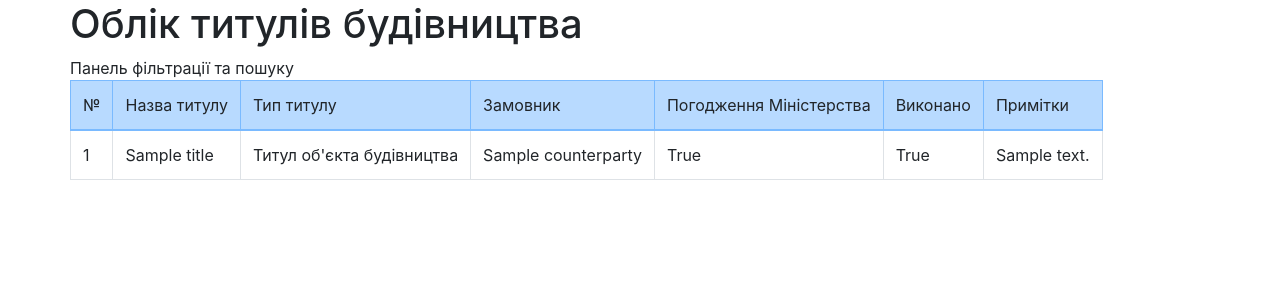
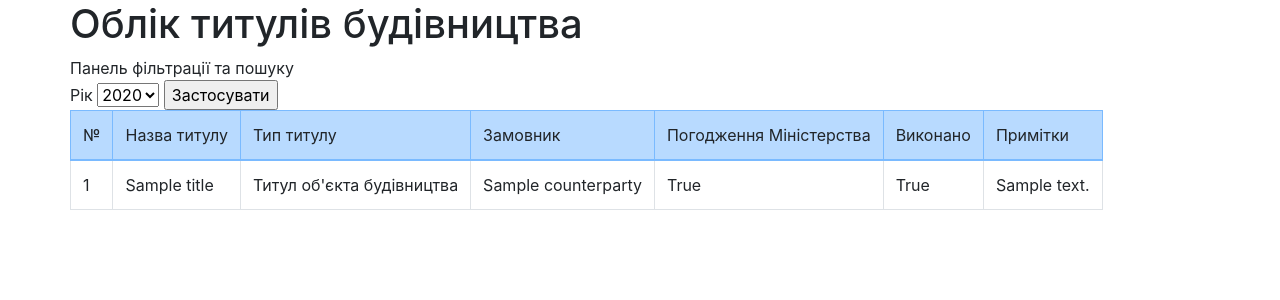
Before and after one commit to tdorosh-ps/learn.django-titles, a Django app: page /titles/ in a window 1280 px wide. Shown: the top 300 px of the page. Run offline with Django 3.2, Linux system fonts and the light colour scheme; tables that the repository leaves empty hold one stand-in row (values such as "Sample post"); some libraries are stand-ins or nearby versions.

Commit message:
final corrections in base template, view, url

```diff
--- a/title/templates/title/titles_list.html
+++ b/title/templates/title/titles_list.html
@@ -26,6 +26,20 @@
 
 	  <div class='row'>
 		<div class='col-xs-12'>Панель фільтрації та пошуку</div>
+	  </div>
+
+	  <div class='row'>
+		<div class='col-xs-12'>
+		  <form action="" method='GET'>
+		  {% csrf_token %}
+		     Рік <select>
+			  {% for date in titles_dates_unique %}
+			  <option value='{{ date.year }}'>{{ date.year }}</option>
+			  {% endfor %}
+			</select>
+			<input type='submit' value='Застосувати'>
+		  </form>
+		</div>
 	  </div>
 
 	  <div class='row'>
--- a/title/urls.py
+++ b/title/urls.py
@@ -4,6 +4,6 @@ from . import views
 
 app_name = 'title'
 urlpatterns = [
-    path('', views.TitleView.as_view(), name='home'),
+    path('', views.title_list, name='home'),
 
 ]
--- a/title/views.py
+++ b/title/views.py
@@ -3,13 +3,10 @@ from django.views import generic
 from .models import Title
 # Create your views here.
 
-class TitleView(generic.ListView):
-	template_name = 'title/titles_list.html'
-	context_object_name = 'titles'
-
-	def get_queryset(self):
-		return Title.objects.all()
-
+def title_list(request):
+	titles = Title.objects.all()
+	titles_dates_unique = titles.dates('entry_datetime', 'year')
+	return render(request, 'title/titles_list.html', {'titles': titles, 'titles_dates_unique': titles_dates_unique})
 
 def title_add(request):
 	pass
```
